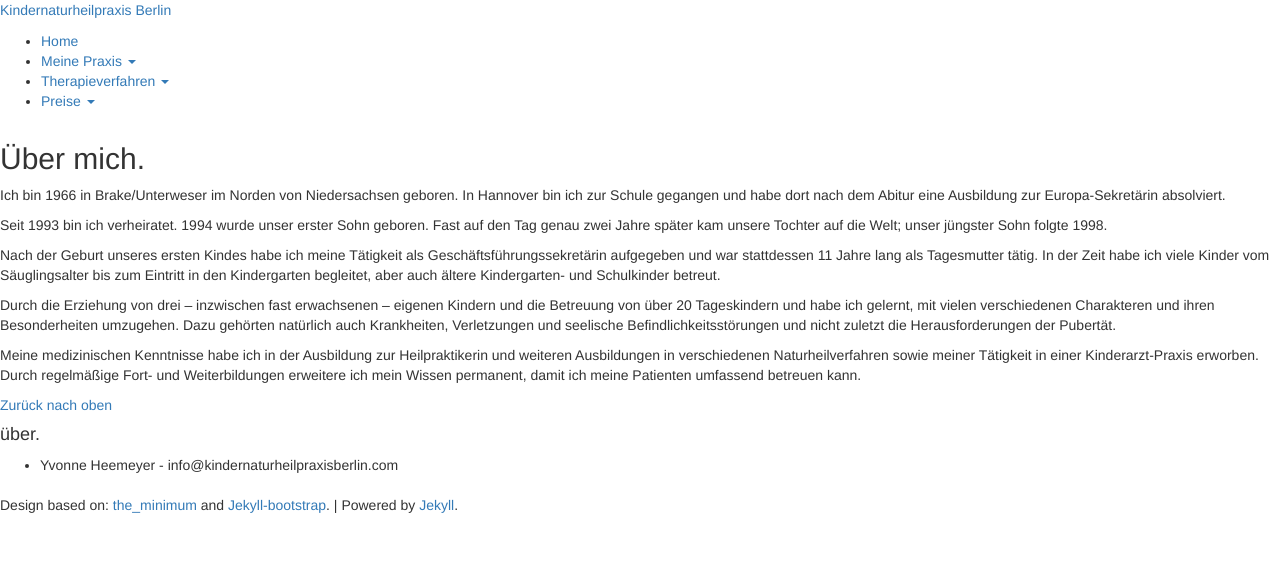
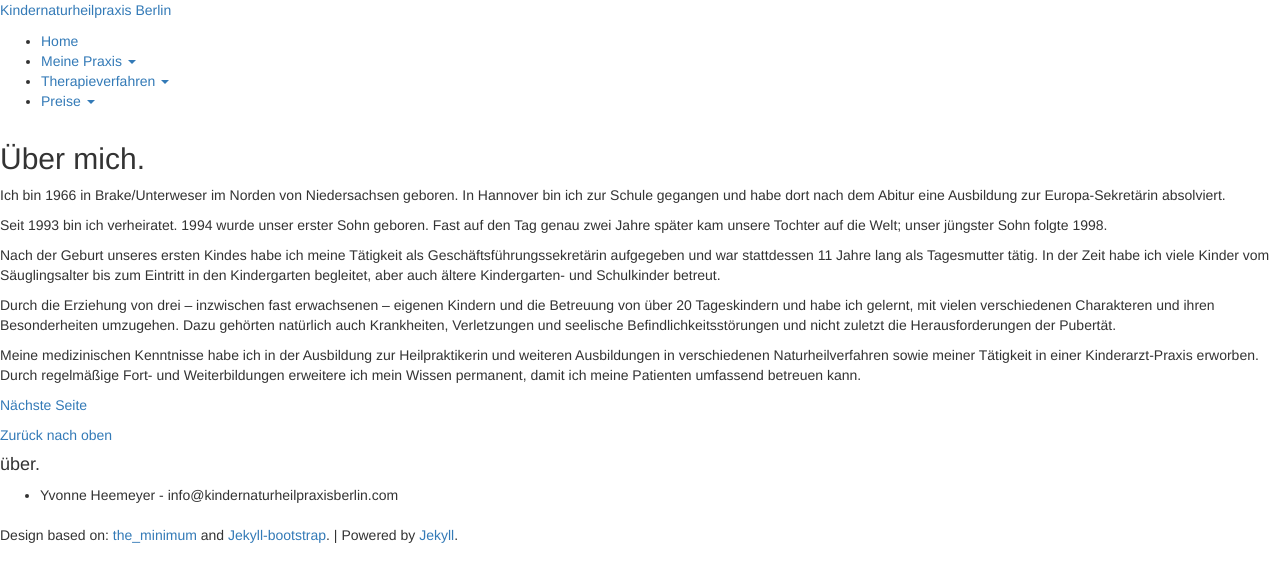
Before and after one commit to heilpraktiker/heilpraktiker.github.io, a Jekyll site: the page built from meine-praxis/ich/index.md, in a window 1280 px wide. Shown: the top 582 px of the page. Built offline with Jekyll 4.4.1, drawn with Linux system fonts in a browser that asks for light colours; nearby versions of some CDN libraries; comment, search, counter and statistics services are not loaded.

Commit message:
Updated index.md

```diff
--- a/meine-praxis/ich/index.md
+++ b/meine-praxis/ich/index.md
@@ -18,3 +18,5 @@ Nach der Geburt unseres ersten Kindes habe ich meine Tätigkeit als Geschäftsf
 Durch die Erziehung von drei – inzwischen fast erwachsenen – eigenen Kindern und die Betreuung von über 20 Tageskindern  und  habe ich gelernt, mit vielen verschiedenen Charakteren und ihren Besonderheiten umzugehen. Dazu gehörten natürlich auch Krankheiten, Verletzungen und  seelische Befindlichkeitsstörungen und nicht zuletzt die Herausforderungen der Pubertät.
 
 Meine medizinischen Kenntnisse habe ich in der Ausbildung zur Heilpraktikerin und weiteren Ausbildungen in verschiedenen Naturheilverfahren sowie meiner Tätigkeit in einer Kinderarzt-Praxis erworben. Durch regelmäßige Fort- und Weiterbildungen erweitere ich mein Wissen permanent, damit ich meine Patienten umfassend betreuen kann.
+
+[Nächste Seite](/meine-praxis/philosophie/)
```
